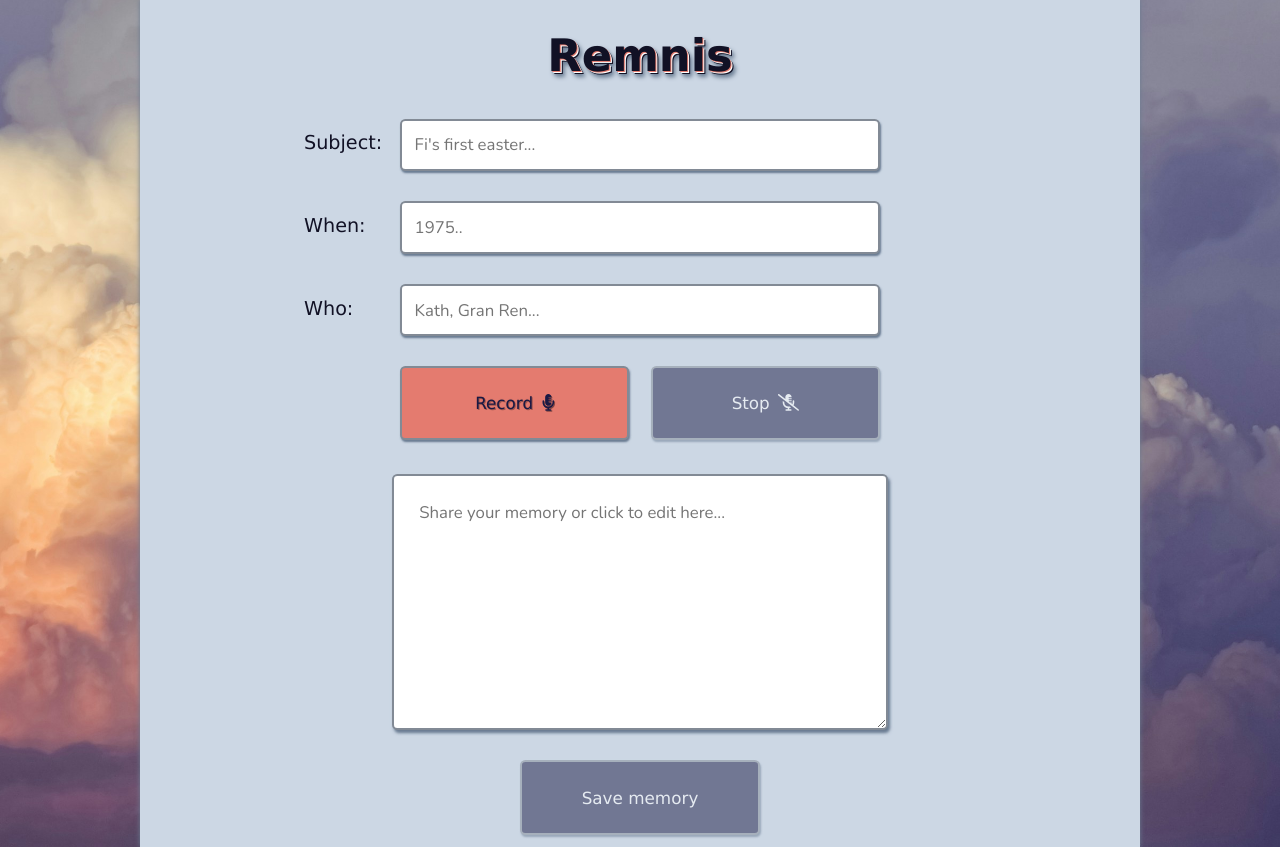
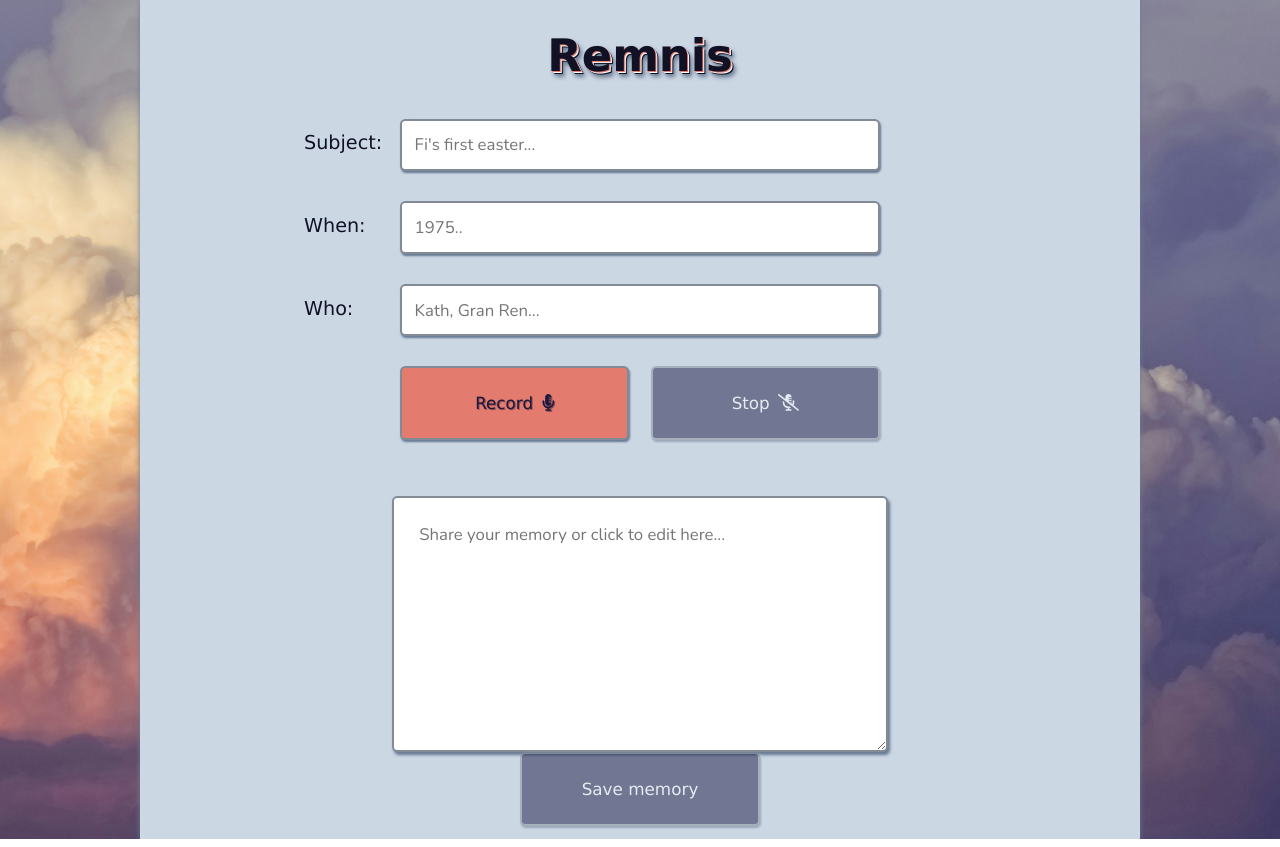
Before and after one commit to Holl4444/Remnis, a Next.js app: page / in a window 1280 px wide. Built offline with nearby package versions, Linux system fonts and the light colour scheme; a web font is replaced by a local one.

Commit message:
update: simplify textarea autosize & adjust related

```diff
--- a/src/app/components/AudioRecorder.module.css
+++ b/src/app/components/AudioRecorder.module.css
@@ -1,5 +1,5 @@
 .recordControls {
-  margin: 0.5em 0;
+  margin: 0.5em 0 0 0;
 }
 
 .recordControls .recordBtn {
@@ -36,6 +36,7 @@
 .audioPlayer {
   width: 100%;
   max-width: 400px;
+  margin-bottom: 0.75em;
   filter: drop-shadow(1px 2px 2px #7c7d7e);
 }
 
--- /dev/null
+++ b/src/app/components/Textarea.module.css
@@ -0,0 +1,43 @@
+.textarea {
+  width: 100%;
+  height: 20vh;
+  min-height: 20vh;
+  min-width: 100%;
+  padding: 1em;
+  margin-bottom: 1em;
+  margin-top: 0.75em;
+  box-shadow: 2px 3px 3px #6a7c92, 2px 3px 4px #bdcada,
+    2px 3px 5px #d1dae6;
+  border: 2px solid #828a95;
+  border-radius: 0.312em;
+  font-family: 'Nunito';
+  font-size: 1.05rem;
+  transition: all 150ms ease-out;
+}
+
+.textarea:hover {
+  background-color: #ecf0f7;
+  border: 2px solid #fff;
+  box-shadow: inset 0 0 5px #828a95, 1px 2px 2px #6a7c92,
+    1px 2px 3px #bdcada, 1px 2px 4px #d1dae6;
+}
+
+.textarea:focus {
+  background-color: #f7eeec;
+  border: 2px solid #e7b3ad;
+  outline: none;
+  box-shadow: inset 0 0 3px #da9181, 1px 2px 2px #6a7c92,
+    1px 2px 3px #bdcada;
+}
+
+@media (min-width: 1024px) {
+  .textarea {
+    min-height: 32vh;
+    margin-bottom: 0.5em;
+    min-width: 0;
+    width: 62%;
+    margin: 0 auto;
+    margin-top: 0.5em;
+    padding: 1.5em;
+  }
+}
--- /dev/null
+++ b/src/app/components/Textarea.tsx
@@ -0,0 +1,25 @@
+import { useRef } from 'react';
+import styles from './Textarea.module.css';
+
+export default function ResizableTextarea({
+  ...props
+}: React.TextareaHTMLAttributes<HTMLTextAreaElement>) {
+  const textareaRef = useRef<HTMLTextAreaElement>(null);
+
+  function handleInput(e: React.ChangeEvent<HTMLTextAreaElement>) {
+    const textarea = textareaRef.current;
+    if (textarea) {
+      textarea.style.height = 'auto';
+      textarea.style.height = textarea.scrollHeight + 'px';
+    }
+    if (props.onInput) props.onInput(e);
+  }
+  return (
+    <textarea
+      ref={textareaRef}
+      onInput={handleInput}
+          className={styles.textarea}
+      {...props}
+    />
+  );
+}
--- a/src/app/components/memoryForm.module.css
+++ b/src/app/components/memoryForm.module.css
@@ -56,6 +56,7 @@
   margin-top: 0;
   box-shadow: 2px 3px 3px #6a7c92, 2px 3px 4px #bdcada,
     2px 3px 5px #d1dae6;
+
 }
 
 .submitWrap {
@@ -86,6 +87,7 @@
     justify-content: center;
     row-gap: 1em;
   }
+
   .memFormInput {
     width: 60%;
     display: flex;
@@ -103,10 +105,6 @@
   }
 
   .textarea {
-    padding: 1.5em;
-  }
-
-  .textarea {
     min-height: 32vh;
     margin-bottom: 0.5em;
     margin-top: 1em;
@@ -114,5 +112,6 @@
     width: 62%;
     margin: 0 auto;
     margin-top: 1em;
+    padding: 1.5em;
   }
 }
--- a/src/app/components/memoryForm.tsx
+++ b/src/app/components/memoryForm.tsx
@@ -1,8 +1,8 @@
 'use client';
 import { useActionState, useState, useEffect } from 'react';
-import { useScrollHeight } from '../hooks/useScrollHeight';
+// import { useScrollHeight } from '../hooks/useScrollHeight';
 import AudioRecorder from './AudioRecorder';
-
+import ResizableTextarea from './Textarea';
 import styles from './memoryForm.module.css';
 
 interface Memory {
@@ -32,8 +32,8 @@ export default function MemForm() {
     null
   );
   const [messageClass, setMessageClass] = useState('');
-  const [ textareaState, setTextAreaState ] = useState('')
-  const textAreaHeight = useScrollHeight();
+  const [textareaState, setTextAreaState] = useState('');
+  // const textAreaHeight = useScrollHeight();
 
   // Hide (fade out) the 'Memory Saved' message
   useEffect(() => {
@@ -88,23 +88,22 @@ export default function MemForm() {
           />
         </div>
       </section>
+
       <AudioRecorder onTranscription={setTextAreaState} />
-      <textarea
-        className={styles.textarea}
-        id="text-area"
-        name="text-area"
-        placeholder="Share your memory or click to edit here..."
-        style={{ height: textAreaHeight }}
-        value={textareaState}
-        onChange={(e) => setTextAreaState(e.target.value)}
-      />
+
       <div className={styles.submitWrap}>
         <p className={`${styles.submitMsg} ${styles[messageClass]}`}>
           {state &&
             !isPending &&
             ('issue' in state ? state.issue : 'Memory Saved')}
         </p>
-
+        <ResizableTextarea
+          value={textareaState}
+          onChange={(e) => setTextAreaState(e.target.value)}
+          id="text-area"
+          name="text-area"
+          placeholder="Share your memory or click to edit here..."
+        />
         <button
           type="submit"
           className={`${styles.memFormBtn} ${styles.button}`}
--- a/src/app/hooks/useScrollHeight.ts
+++ /dev/null
@@ -1,26 +0,0 @@
-import { useEffect, useState } from 'react';
-
-
-// Add scroll to bottom
-export function useScrollHeight() {
-  const [scrollHeight, setScrollHeight] = useState(0);
-
-  useEffect(() => {
-    const textArea = document.querySelector(
-      '#text-area'
-    ) as HTMLTextAreaElement;
-
-
-    function handleSize() {
-      setScrollHeight((textArea.scrollHeight + 2) / 20);
-    }
-    handleSize();
-    textArea.addEventListener('keydown', handleSize);
-
-    return () => {
-      textArea.removeEventListener('keydown', handleSize);
-    };
-  }, []);
-
-  return `${scrollHeight}em`;
-}
--- a/src/app/page.module.css
+++ b/src/app/page.module.css
@@ -11,6 +11,7 @@
   background-image: url('/lukasz-lada-LtWFFVi1RXQ-unsplash.jpg');
   background-size: cover;
   background-position: bottom;
+  background-attachment: fixed;
 }
 
 .main {
```
